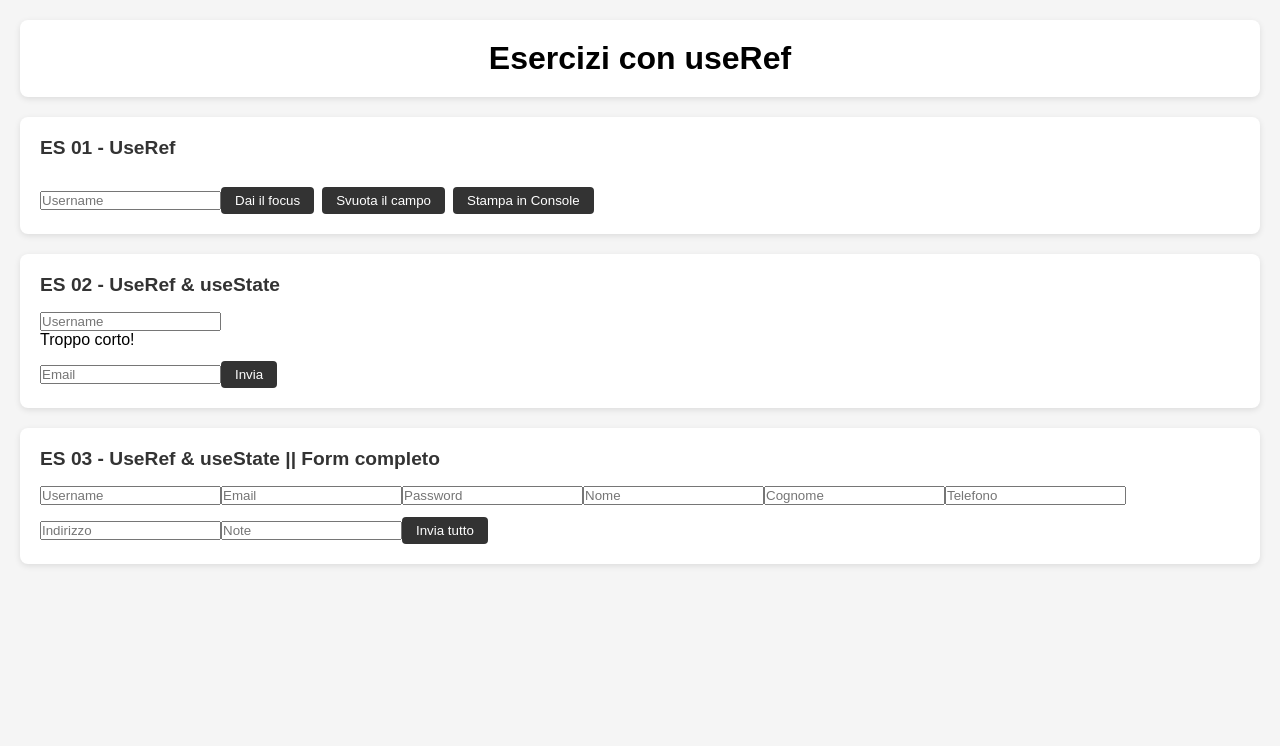
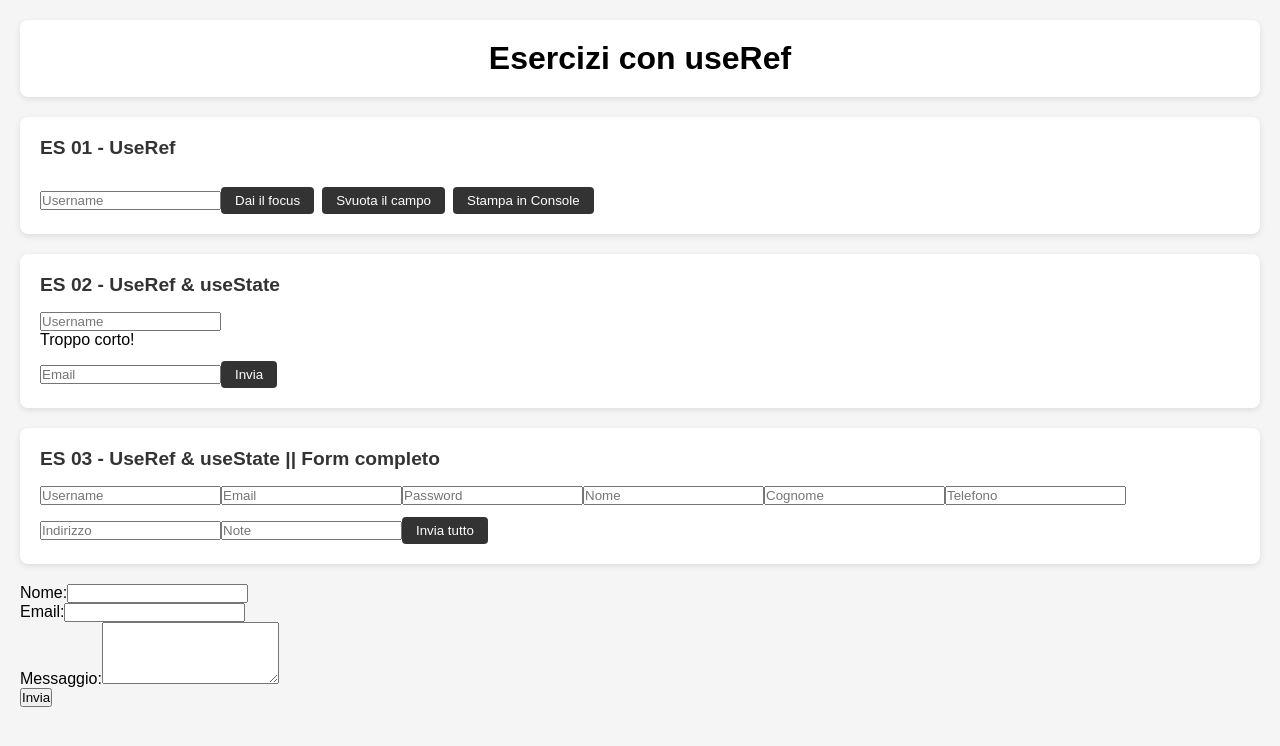
Before and after one commit to UmbertoCarbone/react_hook_ts, a React (Vite) app: page /useRef in a window 1280 px wide. Shown: the top 746 px of the page. Built offline with nearby package versions, Linux system fonts and the light colour scheme.

Commit message:
try qwen code || USeRef04

```diff
--- /dev/null
+++ b/src/components/ref/UseRef04.jsx
@@ -0,0 +1,46 @@
+
+import { useRef } from 'react';
+
+export default function UseRef04() {
+  const nameRef = useRef('');
+  const emailRef = useRef('');
+  const messageRef = useRef('');
+
+  const handleSubmit = (e) => {
+    e.preventDefault();
+    const formData = {
+      name: nameRef.current.value,
+      email: emailRef.current.value,
+      message: messageRef.current.value
+    };
+
+    console.log(formData);
+    // Reset form
+    nameRef.current.value = '';
+    emailRef.current.value = '';
+    messageRef.current.value = '';
+  };
+
+  return (
+    <div className="container">
+      <form onSubmit={handleSubmit}>
+        <label>
+          Nome:
+          <input type="text" ref={nameRef} />
+        </label><br />
+
+        <label>
+          Email:
+          <input type="email" ref={emailRef} />
+        </label><br />
+
+        <label>
+          Messaggio:
+          <textarea ref={messageRef} rows="4"></textarea>
+        </label><br />
+
+        <button type="submit">Invia</button>
+      </form>
+    </div>
+  );
+};
--- a/src/pages/RefPage.jsx
+++ b/src/pages/RefPage.jsx
@@ -1,6 +1,7 @@
 import UseRef01 from "../components/ref/UseRef01"
 import UseRef02 from "../components/ref/UseRef02"
 import UseRef03 from "../components/ref/UseRef03"
+import UseRef04 from "../components/ref/UseRef04"
 
 export default function RefPage() {
   return (
@@ -11,6 +12,7 @@ export default function RefPage() {
       <UseRef01/>
       <UseRef02/>
       <UseRef03/>
+      <UseRef04/>
     </>
   );
 }
```
